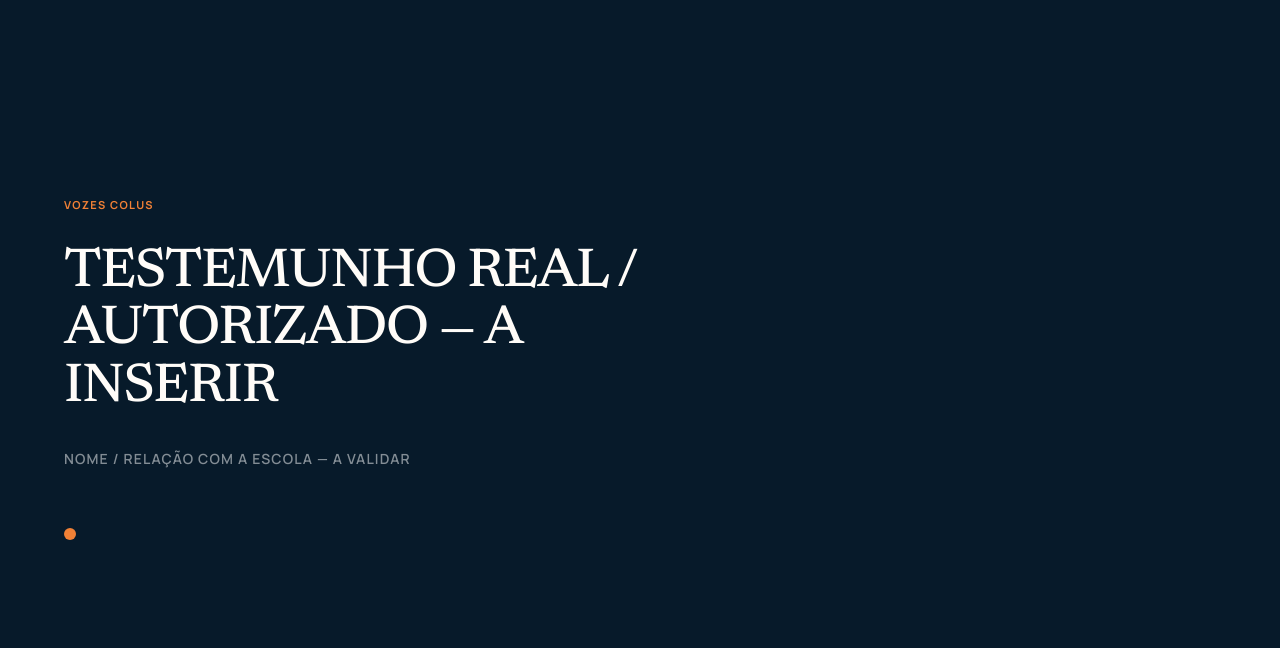
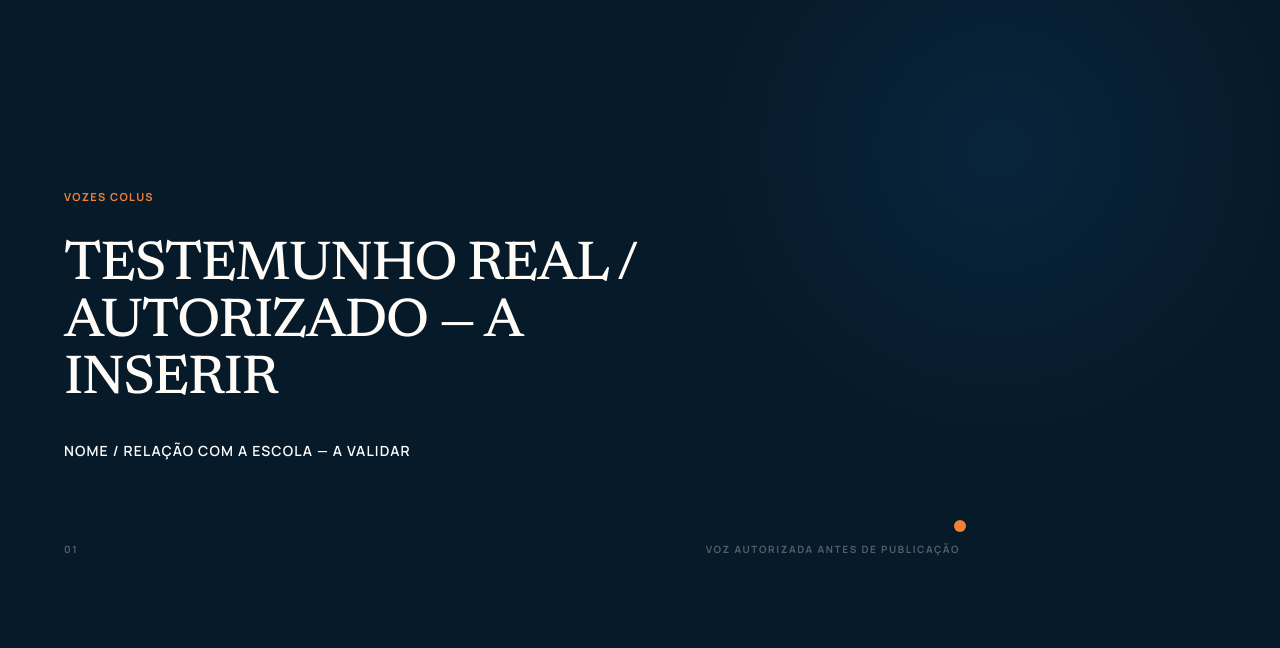
Before and after one commit to rightware-corporations/educore-colegio_universo_dos_sonhos, a React (Vite) app in the folder frontend/: page / in a window 1280 px wide. Shown: the part 10992-11640 px from the top of the page. Built offline with nearby package versions, Linux system fonts and the light colour scheme.

Commit message:
feat: implement approved Voice in Focus testimonial stage

```diff
--- a/frontend/src/components/landing/TestimonialsSection.tsx
+++ b/frontend/src/components/landing/TestimonialsSection.tsx
@@ -1,20 +1,78 @@
+import { motion, useInView, useReducedMotion } from "framer-motion";
+import { useRef } from "react";
+
 export function TestimonialsSection() {
+  const ref = useRef<HTMLElement>(null);
+  const inView = useInView(ref, { amount: 0.35, once: true });
+  const reduceMotion = useReducedMotion();
+
+  const visible = reduceMotion || inView;
+
   return (
-    <section data-header-theme="dark" className="relative min-h-screen bg-colus-ink px-5 py-28 text-white md:px-8 lg:px-16">
-      <div className="mx-auto flex min-h-[70vh] max-w-[1440px] items-center">
-        <div className="max-w-5xl">
-          <p className="text-[11px] font-bold uppercase tracking-[0.12em] text-colus-orange">Vozes COLUS</p>
-          <p className="mt-8 max-w-[18ch] font-editorial text-[clamp(38px,4.3vw,68px)] font-medium leading-[1.04] tracking-[-.025em] text-colus-white">
+    <section
+      ref={ref}
+      data-header-theme="dark"
+      className="relative min-h-screen overflow-hidden bg-colus-ink px-5 py-24 text-white md:px-8 lg:px-16 lg:py-28"
+    >
+      <div
+        aria-hidden="true"
+        className="pointer-events-none absolute inset-0 bg-[radial-gradient(circle_at_78%_22%,rgba(12,88,152,.16),transparent_24%)]"
+      />
+
+      <div className="relative mx-auto flex min-h-[72vh] max-w-[1440px] items-center">
+        <div className="w-full max-w-5xl">
+          <motion.p
+            initial={reduceMotion ? false : { opacity: 0, y: 12 }}
+            animate={visible ? { opacity: 1, y: 0 } : undefined}
+            transition={{ duration: 0.52, ease: [0.22, 1, 0.36, 1] }}
+            className="text-[11px] font-bold uppercase tracking-[0.12em] text-colus-orange"
+          >
+            Vozes COLUS
+          </motion.p>
+
+          <motion.p
+            initial={reduceMotion ? false : { opacity: 0, y: 12 }}
+            animate={visible ? { opacity: 1, y: 0 } : undefined}
+            transition={{ duration: 0.58, delay: reduceMotion ? 0 : 0.06, ease: [0.22, 1, 0.36, 1] }}
+            className="mt-8 max-w-[18ch] font-editorial text-[clamp(36px,4.3vw,68px)] font-medium leading-[1.04] tracking-[-.025em] text-colus-white"
+          >
             TESTEMUNHO REAL / AUTORIZADO — A INSERIR
-          </p>
-          <p className="mt-8 text-sm font-semibold tracking-[0.08em] text-white/50">
+          </motion.p>
+
+          <motion.p
+            initial={reduceMotion ? false : { opacity: 0, y: 10 }}
+            animate={visible ? { opacity: 1, y: 0 } : undefined}
+            transition={{ duration: 0.5, delay: reduceMotion ? 0 : 0.12, ease: [0.22, 1, 0.36, 1] }}
+            className="mt-8 text-sm font-semibold tracking-[0.08em] text-white/48"
+          >
             NOME / RELAÇÃO COM A ESCOLA — A VALIDAR
-          </p>
-          <div className="mt-16 h-px max-w-3xl bg-white/12">
-            <span className="block h-3 w-3 -translate-y-[5px] rounded-full bg-colus-orange" />
+          </motion.p>
+
+          <div className="mt-16 max-w-4xl">
+            <div className="relative h-px bg-white/14">
+              <motion.span
+                initial={reduceMotion ? false : { left: "0%" }}
+                animate={visible ? { left: "100%" } : undefined}
+                transition={{ duration: 1.05, delay: reduceMotion ? 0 : 0.16, ease: [0.22, 1, 0.36, 1] }}
+                className="absolute -top-[5px] h-3 w-3 -translate-x-1/2 rounded-full bg-colus-orange"
+                aria-hidden="true"
+              />
+            </div>
+            <div className="mt-4 flex items-center justify-between text-[10px] font-bold uppercase tracking-[0.16em] text-white/30">
+              <span>01</span>
+              <span>Voz autorizada antes de publicação</span>
+            </div>
           </div>
         </div>
       </div>
+
+      <motion.div
+        initial={reduceMotion ? false : { opacity: 0, scale: 0.82 }}
+        animate={visible ? { opacity: 1, scale: 1 } : undefined}
+        transition={{ duration: 0.72, delay: reduceMotion ? 0 : 0.58, ease: [0.22, 1, 0.36, 1] }}
+        className="pointer-events-none absolute -bottom-24 right-[8%] h-52 w-52 rounded-full bg-colus-orange/8 blur-3xl"
+        aria-hidden="true"
+      />
     </section>
   );
 }
```
